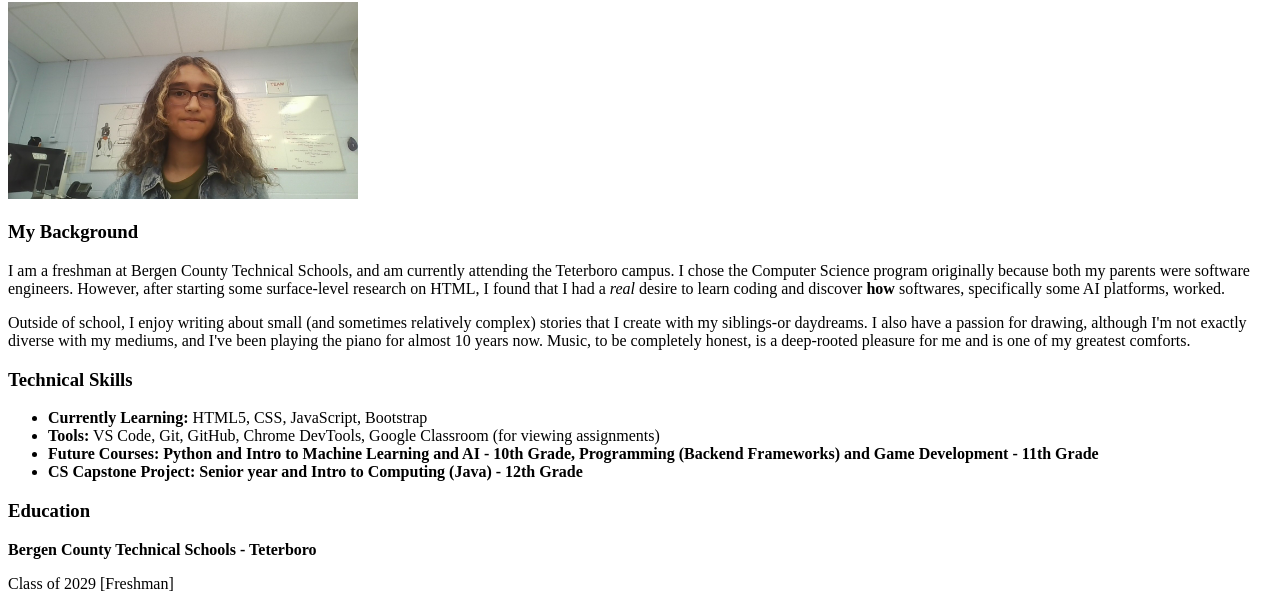
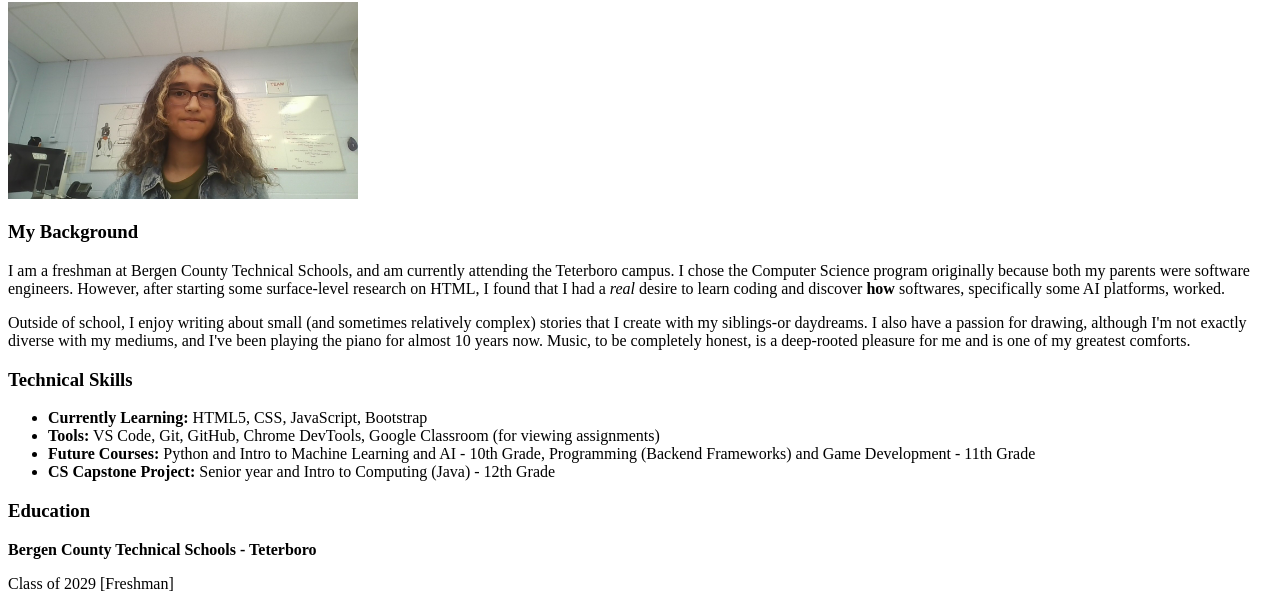
Before and after one commit to saf-kom29/Unit1-HTML-EoU-Project, a plain HTML site: page about.html in a window 1280 px wide. Shown: the part 197-800 px from the top of the page. Drawn offline with Linux system fonts and the light colour scheme.

Commit message:
edited the bold on the "technical skills" section in the about me HTML, now i'm finished with the about me page

```diff
--- a/about.html
+++ b/about.html
@@ -35,8 +35,8 @@
             <h3>Technical Skills</h3>
             <ul> <li><strong>Currently Learning:</strong> HTML5, CSS, JavaScript, Bootstrap</li>
                 <li><strong>Tools:</strong> VS Code, Git, GitHub, Chrome DevTools, Google Classroom (for viewing assignments)</li>
-                <li><strong>Future Courses: Python and Intro to Machine Learning and AI - 10th Grade, Programming (Backend Frameworks) and Game Development - 11th Grade</strong></li>
-                <li><strong>CS Capstone Project: Senior year and Intro to Computing (Java) - 12th Grade</strong></li>
+                <li><strong>Future Courses:</strong> Python and Intro to Machine Learning and AI - 10th Grade, Programming (Backend Frameworks) and Game Development - 11th Grade</li>
+                <li><strong>CS Capstone Project:</strong> Senior year and Intro to Computing (Java) - 12th Grade</li>
             </ul>
         </section>
         <section>
```
